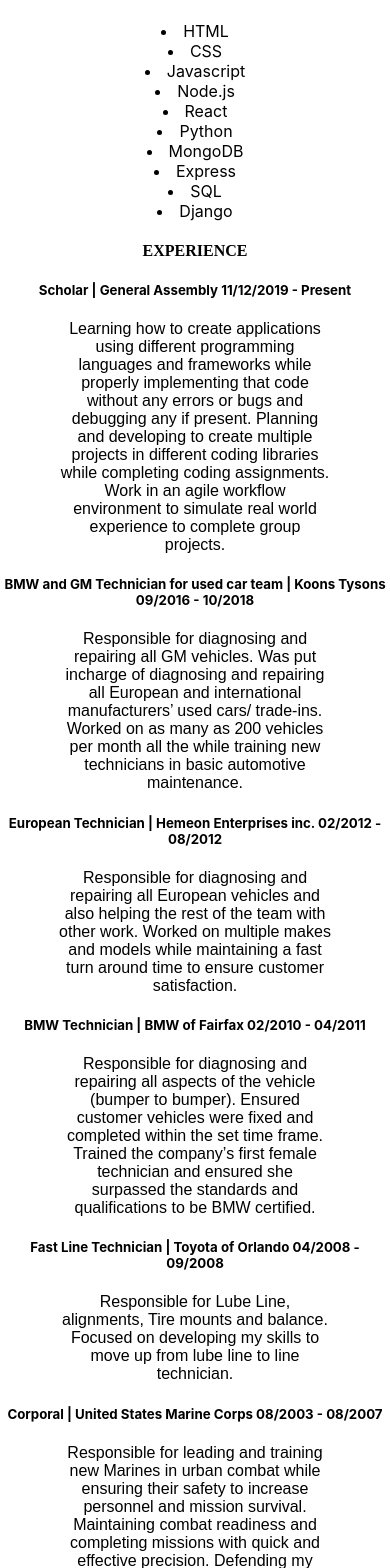
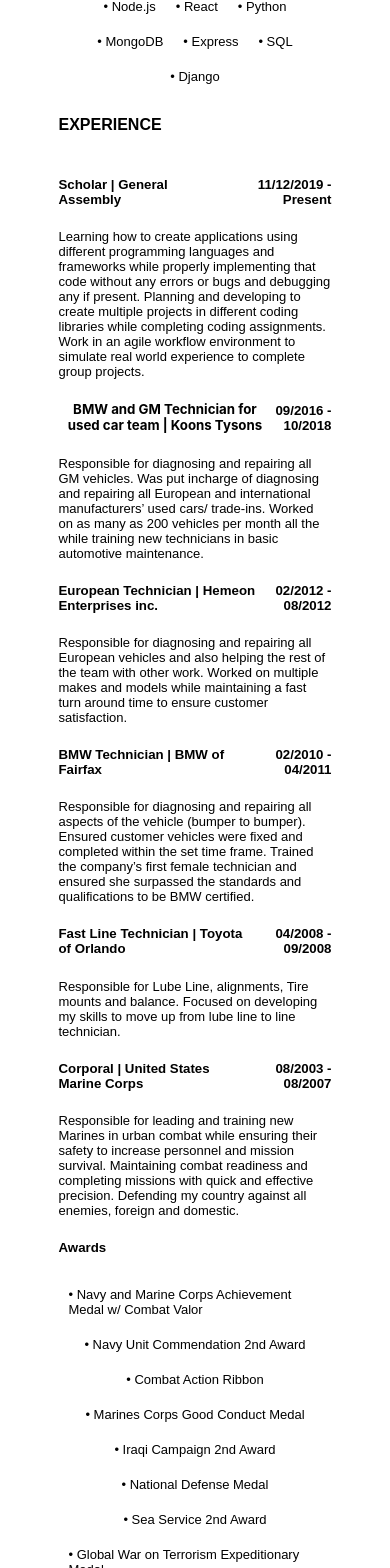
Before and after one commit to AGarcia85/portfolio, a React (Create React App) app in the folder myportfolio/: page /resume in a window 390 px wide. Shown: the part 430-1998 px from the top of the page. Built offline with nearby package versions, Linux system fonts and the light colour scheme; a web font is replaced by a local one.

Commit message:
styled resume page and added more info to it. almost done need to make it responsive

```diff
--- a/myportfolio/src/components/About.css
+++ b/myportfolio/src/components/About.css
@@ -1,5 +1,4 @@
 @import url('https://fonts.googleapis.com/css?family=Expletus+Sans|Special+Elite&display=swap');
-
 
 .about-container {
     text-align: center;
@@ -17,9 +16,9 @@
 }
 
 
-p {
+.aboutMe {
     font-family: 'Expletus Sans', cursive;
     text-align: center;
     width: 70%;
-    margin: auto;
+    margin: 20px auto;
 }
--- a/myportfolio/src/components/Resume.css
+++ b/myportfolio/src/components/Resume.css
@@ -1,10 +1,15 @@
 .resume {
-
+    width: 100%;
+    display: flex;
+    flex-direction: column;
+    justify-content: center;
+    align-items: center;
+    margin: auto;
 }
 
 .AlexG {
     font-family: Arial, Helvetica, sans-serif;
-    font-size: 50px;
+    font-size: 35px;
 }
 
 .underline {
@@ -13,6 +18,55 @@
     border: 2px solid rgb(48, 149, 169);
 }
 
+.underText {
+    font-family: Arial, Helvetica, sans-serif;
+    font-size: 13px;
+}
+
+.resumeBody {
+    width: 70%;
+}
+
+.points {
+    font-family: Arial, Helvetica, sans-serif;
+    text-align: left;
+}
+
+.holder {
+    display: flex;
+    flex-wrap: nowrap;
+    justify-content: space-between;
+    align-items: flex-end;
+}
+
+.job {
+    font-family: Arial, Helvetica, sans-serif;
+    text-align: left;
+}
+
+.date {
+    font-family: Arial, Helvetica, sans-serif;
+    text-align: right;
+}
+
 .resumeText {
     font-family: Arial, Helvetica, sans-serif;
+    text-align: left;
+    font-size: 13px;
+    margin: auto;
 }
+
+.skills {
+    display: inline-table;
+    font-family: Arial, Helvetica, sans-serif;
+    text-align: left;
+    font-size: 13px;
+    padding: 10px;
+}
+
+.educate {
+    font-family: Arial, Helvetica, sans-serif;
+    text-align: left;
+    font-size: 13px;
+    margin-bottom: 15px;
+}
--- a/myportfolio/src/components/Resume.js
+++ b/myportfolio/src/components/Resume.js
@@ -9,47 +9,78 @@
             <div className="resume">
                 <h1 className="AlexG" >Alex Garcia</h1>
                 <div className="underline"></div>
-                <p className="resumeText" >Herndon, Va 20171 | (571) 420-9209 | afgarcia777@gmail.com</p>
+                <p className="underText" >Herndon, Va 20171 | (571) 420-9209 | afgarcia777@gmail.com</p>
+
                 <div className="resumeBody">
                     <h4 className="points">STATEMENT</h4>
                         <p className="resumeText">I am an aspiring software engineer, who is determined to improve and evolve my skills, while being highly adaptable to any situation and environment with the patience to see the mission accomplished.</p>
+
                     <h4 className="points">SKILLS</h4>
-                        <li className="skills">HTML</li>
-                        <li className="skills">CSS</li>
-                        <li className="skills">Javascript</li>
-                        <li className="skills">Node.js</li>
-                        <li className="skills">React</li>
-                        <li className="skills">Python</li>
-                        <li className="skills">MongoDB</li>
-                        <li className="skills">Express</li>
-                        <li className="skills">SQL</li>
-                        <li className="skills">Django</li>
+                        <li className="skills">• HTML</li>
+                        <li className="skills">• CSS</li>
+                        <li className="skills">• Javascript</li>
+                        <li className="skills">• Node.js</li>
+                        <li className="skills">• React</li>
+                        <li className="skills">• Python</li>
+                        <li className="skills">• MongoDB</li>
+                        <li className="skills">• Express</li>
+                        <li className="skills">• SQL</li>
+                        <li className="skills">• Django</li>
+
                     <h4 className="points">EXPERIENCE</h4>
-                        <h5>Scholar | General Assembly 11/12/2019 - Present</h5>
+                        <div className="holder">
+                            <h5 className="job">Scholar | General Assembly</h5>
+                            <h5 className="date">11/12/2019 - Present</h5>
+                        </div>
                             <p className="resumeText">Learning how to create applications using different programming languages and frameworks while properly implementing that code without any errors or bugs and debugging any if present. Planning and developing to create multiple projects in different coding libraries while completing coding assignments. Work in an agile workflow environment to simulate real world experience to complete group projects.</p>
-                    <h5>BMW and GM Technician for used car team | Koons Tysons 09/2016 - 10/2018</h5>
+
+                        <div className="holder">
+                            <h5>BMW and GM Technician for used car team | Koons Tysons</h5>
+                            <h5 className="date">09/2016 - 10/2018</h5>
+                        </div>
                             <p className="resumeText">Responsible for diagnosing and repairing all GM vehicles. Was put incharge of diagnosing and repairing all European and international manufacturers’ used cars/ trade-ins. Worked on as many as 200 vehicles per month all the while training new technicians in basic automotive maintenance.</p>
-                    <h5>European Technician | Hemeon Enterprises inc. 02/2012 - 08/2012</h5>
+
+                        <div className="holder">
+                            <h5 className="job">European Technician | Hemeon Enterprises inc.</h5>
+                            <h5 className="date">02/2012 - 08/2012</h5>
+                        </div>
                             <p className="resumeText">Responsible for diagnosing and repairing all European vehicles and also helping the rest of the team with other work.                                                    Worked on multiple makes and models while maintaining a fast turn around time to ensure customer satisfaction.</p>
-                    <h5>BMW Technician | BMW of Fairfax	02/2010 - 04/2011</h5>
+
+                        <div className="holder">
+                            <h5 className="job">BMW Technician | BMW of Fairfax</h5>
+                            <h5 className="date">02/2010 - 04/2011</h5>
+                        </div>
                             <p className="resumeText">Responsible for diagnosing and repairing all aspects of the vehicle (bumper to bumper). Ensured customer vehicles were fixed and completed within the set time frame. Trained the company’s first female technician and ensured she surpassed the standards and qualifications to be BMW certified.</p>
-                    <h5>Fast Line Technician | Toyota of Orlando 04/2008 - 09/2008</h5>
+
+                        <div className="holder">
+                            <h5 className="job">Fast Line Technician | Toyota of Orlando</h5>
+                            <h5 className="date">04/2008 - 09/2008</h5>
+                        </div>
                             <p className="resumeText">Responsible for Lube Line, alignments, Tire mounts and balance. Focused on developing my skills to move up from lube line to line technician. </p>
-                    <h5>Corporal | United States Marine Corps 08/2003 - 08/2007</h5>
+
+                        <div className="holder">
+                            <h5 className="job">Corporal | United States Marine Corps</h5>
+                            <h5 className="date">08/2003 - 08/2007</h5>
+                        </div>
                             <p className="resumeText">Responsible for leading and training new Marines in urban combat while ensuring their safety to increase personnel and mission survival. Maintaining combat readiness and completing missions with quick and effective precision. Defending my country against all enemies, foreign and domestic.</p>
-                    <h5>Awards</h5>
-                    <li className="skills">Navy and Marine Corps Achievement Medal w/ Combat Valor</li>
-                    <li className="skills">Navy Unit Commendation 2nd Award</li>
-                    <li className="skills">Combat Action Ribbon</li>
-                    <li className="skills">Marines Corps Good Conduct Medal </li>
-                    <li className="skills">Iraqi Campaign 2nd Award </li>
-                    <li className="skills">National Defense Medal</li>
-                    <li className="skills">Sea Service 2nd Award  </li>
-                    <li className="skills">Global War on Terrorism Expeditionary Medal </li>
-                    <li className="skills">Global War on Terrorism Service Medal </li>
+
+                        <h5 className="job">Awards</h5>
+                            <li className="skills">• Navy and Marine Corps Achievement Medal w/ Combat Valor</li>
+                            <li className="skills">• Navy Unit Commendation 2nd Award</li>
+                            <li className="skills">• Combat Action Ribbon</li>
+                            <li className="skills">• Marines Corps Good Conduct Medal </li>
+                            <li className="skills">• Iraqi Campaign 2nd Award </li>
+                            <li className="skills">• National Defense Medal</li>
+                            <li className="skills">• Sea Service 2nd Award  </li>
+                            <li className="skills">• Global War on Terrorism Expeditionary Medal </li>
+                            <li className="skills">• Global War on Terrorism Service Medal </li>
+
                     <h4 className="points">EDUCATION</h4>
-                    <h5>General Assembly | Washington D.C. Graduation: February 18th, 2020</h5>
-                    <p className="resumeText">Software Engineer Certification: Training included 12 weeks and 500 hours in multiple libraries of both front-end and back-end development. Worked on multiple projects both single and group oriented. </p>
+                        <div className="holder">
+                            <h5 className="job">General Assembly | Washington D.C.</h5>
+                            <h5 className="date">Graduation: February 18th, 2020</h5>
+                        </div>
+                            <p className="educate">Software Engineer Certification: Training included 12 weeks and 500 hours in multiple libraries of both front-end and back-end development. Worked on multiple projects both single and group oriented. </p>
                 </div>
             </div>
         )
```
Also changed, not shown: myportfolio/src/components/About.js (+1 -1 lines), myportfolio/src/components/Contact.css (+0 -7 lines). Lines whose indentation alone changed are shown as unchanged.
